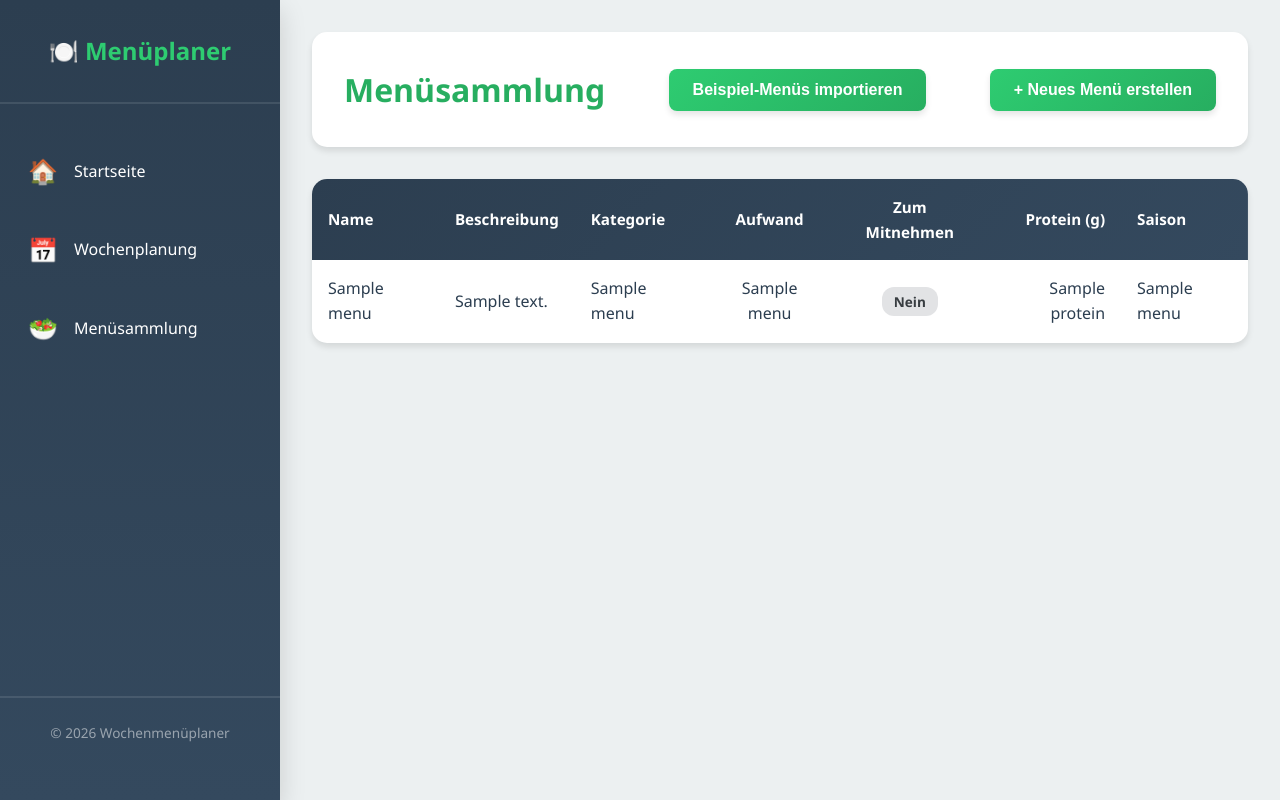
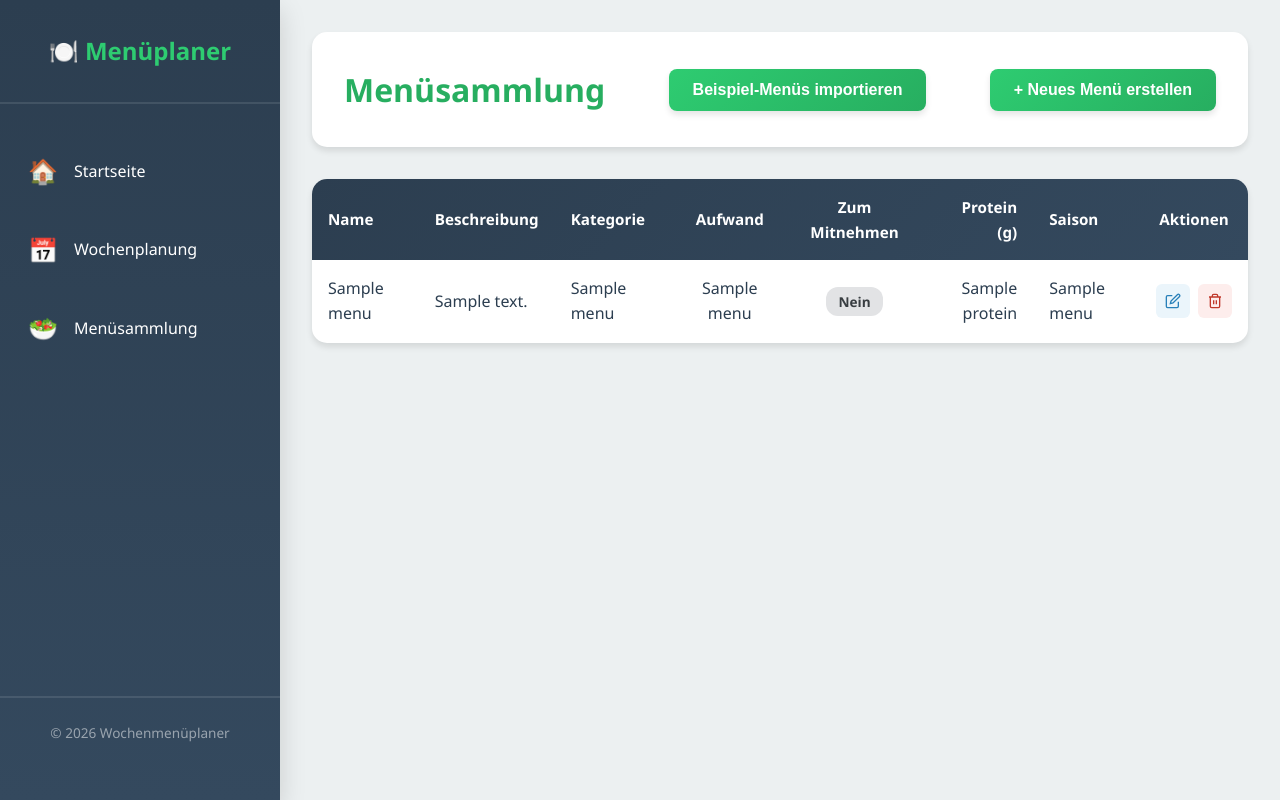
Before and after one commit to erich-teko/lap_project_menu_planner, a Python web app: template templates/menu_collection.html in a window 1280 px wide. Run offline with Jinja, Linux system fonts and the light colour scheme; the template is opened without the code that fills it: most values are stand-ins (such as "Sample title", 1, 10 or a date in 2020).

Commit message:
Add edit and delete function to menu collection

```diff
--- a/db_engin.py
+++ b/db_engin.py
@@ -162,15 +162,20 @@ def get_menus_with_details() -> list[dict]:
                 if season:
                     season_names.append(season.name)
 
+            season_ids = [link.season_id for link in season_links]
+
             result.append(
                 {
                     "id": menu.id,
                     "name": menu.name,
                     "description": menu.description,
+                    "category_id": menu.category_id,
                     "category_name": category_name,
+                    "effort_level_id": menu.effort_level_id,
                     "effort_name": effort_name,
                     "protein": menu.protein,
                     "to_take_away": menu.to_take_away,
+                    "season_ids": season_ids,
                     "season_names": ", ".join(season_names) if season_names else None,
                 }
             )
--- a/static/style.css
+++ b/static/style.css
@@ -387,6 +387,51 @@ body {
 .badge-secondary {
     background: #e2e3e5;
     color: #383d41;
+}
+
+/* Action Button Styles */
+.action-buttons {
+    display: flex;
+    gap: 0.5rem;
+    justify-content: center;
+}
+
+.btn-icon {
+    display: inline-flex;
+    align-items: center;
+    justify-content: center;
+    width: 34px;
+    height: 34px;
+    padding: 0;
+    border: none;
+    border-radius: 6px;
+    cursor: pointer;
+    transition: all 0.2s ease;
+}
+
+.btn-icon svg {
+    width: 16px;
+    height: 16px;
+}
+
+.btn-edit {
+    background: #ebf5fb;
+    color: #2980b9;
+}
+
+.btn-edit:hover {
+    background: #2980b9;
+    color: white;
+}
+
+.btn-delete {
+    background: #fdedec;
+    color: #c0392b;
+}
+
+.btn-delete:hover {
+    background: #c0392b;
+    color: white;
 }
 
 /* Modal Styles */
--- a/templates/menu_collection.html
+++ b/templates/menu_collection.html
@@ -19,6 +19,7 @@
                     <th style="text-align: center;">Zum Mitnehmen</th>
                     <th style="text-align: right;">Protein (g)</th>
                     <th>Saison</th>
+                    <th style="text-align: center;">Aktionen</th>
                 </tr>
             </thead>
             <tbody>
@@ -38,11 +39,21 @@
                         </td>
                         <td class="protein-value" style="text-align: right;">{{ menu.protein }}</td>
                         <td>{{ menu.season_names or '-' }}</td>
+                        <td style="text-align: center;">
+                            <div class="action-buttons">
+                                <button class="btn-icon btn-edit" title="Bearbeiten" onclick='editMenu({{ menu | tojson }})'>
+                                    <svg viewBox="0 0 24 24" fill="none" stroke="currentColor" stroke-width="2"><path d="M11 4H4a2 2 0 0 0-2 2v14a2 2 0 0 0 2 2h14a2 2 0 0 0 2-2v-7"></path><path d="M18.5 2.5a2.121 2.121 0 0 1 3 3L12 15l-4 1 1-4 9.5-9.5z"></path></svg>
+                                </button>
+                                <button class="btn-icon btn-delete" title="Löschen" onclick="deleteMenu({{ menu.id }}, '{{ menu.name | e }}')">
+                                    <svg viewBox="0 0 24 24" fill="none" stroke="currentColor" stroke-width="2"><polyline points="3 6 5 6 21 6"></polyline><path d="M19 6v14a2 2 0 0 1-2 2H7a2 2 0 0 1-2-2V6m3 0V4a2 2 0 0 1 2-2h4a2 2 0 0 1 2 2v2"></path><line x1="10" y1="11" x2="10" y2="17"></line><line x1="14" y1="11" x2="14" y2="17"></line></svg>
+                                </button>
+                            </div>
+                        </td>
                     </tr>
                     {% endfor %}
                 {% else %}
                     <tr>
-                        <td colspan="7" class="no-data">Keine Menüs vorhanden</td>
+                        <td colspan="8" class="no-data">Keine Menüs vorhanden</td>
                     </tr>
                 {% endif %}
             </tbody>
@@ -54,10 +65,11 @@
 <div id="menuModal" class="modal">
     <div class="modal-content">
         <div class="modal-header">
-            <h2>Neues Menü erstellen</h2>
+            <h2 id="modalTitle">Neues Menü erstellen</h2>
             <span class="close" onclick="closeModal()">&times;</span>
         </div>
         <form id="menuForm" onsubmit="submitMenu(event)">
+            <input type="hidden" id="menuId" value="">
             <div class="modal-body">
                 <div class="form-group">
                     <label for="menuName">Name *</label>
@@ -120,7 +132,7 @@
 
             <div class="modal-footer">
                 <button type="button" class="btn-secondary" onclick="closeModal()">Abbrechen</button>
-                <button type="submit" class="btn-primary">Menü erstellen</button>
+                <button type="submit" class="btn-primary" id="modalSubmitBtn">Menü erstellen</button>
             </div>
         </form>
     </div>
@@ -137,13 +149,16 @@
         });
     });
 
-    function openModal() {
+    function openModal(isEdit = false) {
+        document.getElementById('modalTitle').textContent = isEdit ? 'Menü bearbeiten' : 'Neues Menü erstellen';
+        document.getElementById('modalSubmitBtn').textContent = isEdit ? 'Menü speichern' : 'Menü erstellen';
         document.getElementById('menuModal').style.display = 'flex';
     }
 
     function closeModal() {
         document.getElementById('menuModal').style.display = 'none';
         document.getElementById('menuForm').reset();
+        document.getElementById('menuId').value = '';
     }
 
     // Close modal when clicking outside of it
@@ -154,11 +169,50 @@
         }
     }
 
+    function editMenu(menu) {
+        document.getElementById('menuId').value = menu.id;
+        document.getElementById('menuName').value = menu.name;
+        document.getElementById('menuDescription').value = menu.description || '';
+        document.getElementById('menuCategory').value = menu.category_id || '';
+        document.getElementById('effortLevel').value = menu.effort_level_id || '';
+        document.getElementById('protein').value = menu.protein;
+        document.getElementById('toTakeAway').checked = menu.to_take_away;
+
+        // Set season checkboxes
+        document.querySelectorAll('input[name="season_ids"]').forEach(cb => {
+            cb.checked = menu.season_ids && menu.season_ids.includes(parseInt(cb.value));
+        });
+
+        openModal(true);
+    }
+
+    async function deleteMenu(menuId, menuName) {
+        if (await showConfirm('Möchten Sie das Menü "' + menuName + '" wirklich löschen?', 'Menü löschen')) {
+            try {
+                const response = await fetch('/api/menus/' + menuId, {
+                    method: 'DELETE'
+                });
+
+                if (response.ok) {
+                    showMessage('Menü erfolgreich gelöscht!', 'success');
+                    setTimeout(() => location.reload(), 1500);
+                } else {
+                    const errorMsg = await getErrorMessage(response);
+                    showMessage('Fehler beim Löschen des Menüs: ' + errorMsg, 'error');
+                }
+            } catch (error) {
+                showMessage('Fehler beim Löschen des Menüs: ' + error.message, 'error');
+            }
+        }
+    }
+
     async function submitMenu(event) {
         event.preventDefault();
 
         const form = event.target;
         const formData = new FormData(form);
+        const menuId = document.getElementById('menuId').value;
+        const isEdit = menuId !== '';
 
         // Collect selected season IDs
         const seasonIds = Array.from(form.querySelectorAll('input[name="season_ids"]:checked'))
@@ -179,9 +233,18 @@
             season_ids: seasonIds
         };
 
+        if (isEdit) {
+            menuData.id = parseInt(menuId);
+        }
+
+        const url = isEdit ? '/api/menus/' + menuId : '/api/menus';
+        const method = isEdit ? 'PUT' : 'POST';
+        const successMsg = isEdit ? 'Menü erfolgreich aktualisiert!' : 'Menü erfolgreich erstellt!';
+        const errorLabel = isEdit ? 'Aktualisieren' : 'Erstellen';
+
         try {
-            const response = await fetch('/api/menus', {
-                method: 'POST',
+            const response = await fetch(url, {
+                method: method,
                 headers: {
                     'Content-Type': 'application/json',
                 },
@@ -189,15 +252,15 @@
             });
 
             if (response.ok) {
-                showMessage('Menü erfolgreich erstellt!', 'success');
+                showMessage(successMsg, 'success');
                 closeModal();
                 setTimeout(() => location.reload(), 1500);
             } else {
                 const errorMsg = await getErrorMessage(response);
-                showMessage('Fehler beim Erstellen des Menüs: ' + errorMsg, 'error');
+                showMessage('Fehler beim ' + errorLabel + ' des Menüs: ' + errorMsg, 'error');
             }
         } catch (error) {
-            showMessage('Fehler beim Erstellen des Menüs: ' + error.message, 'error');
+            showMessage('Fehler beim ' + errorLabel + ' des Menüs: ' + error.message, 'error');
         }
     }
 
```
